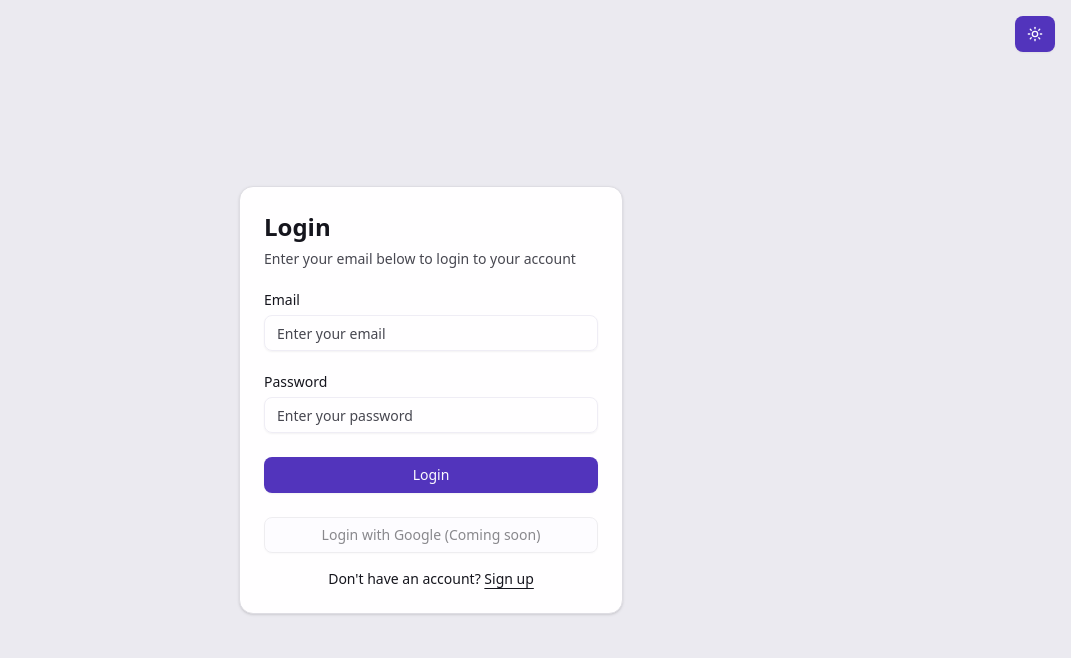
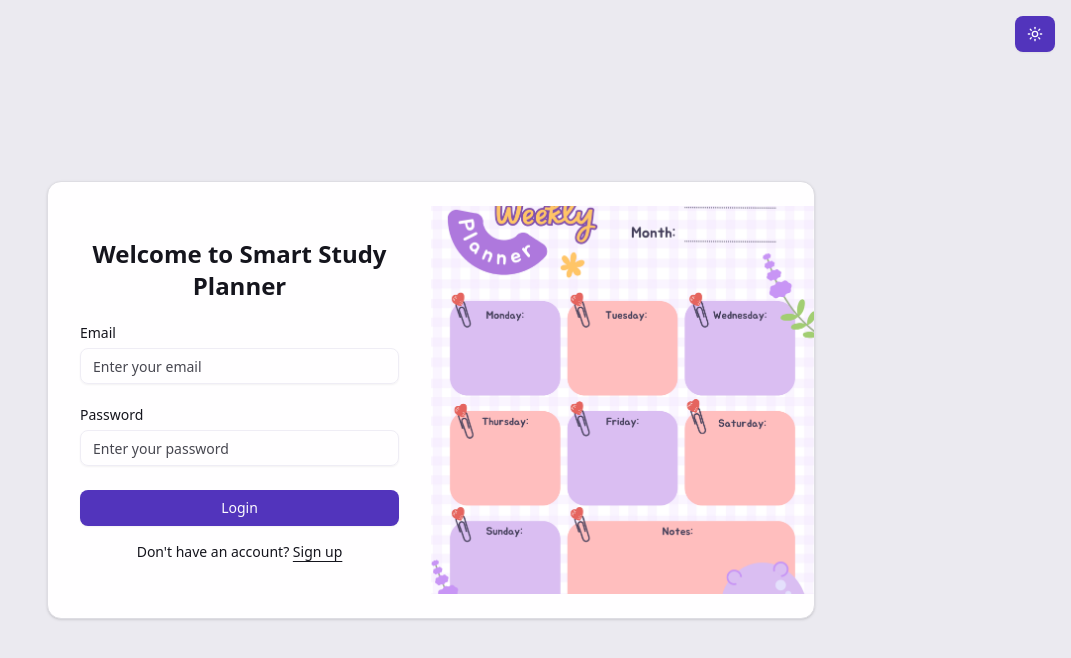
Before and after one commit to iltan987/smart-study-planner, a Next.js app: page /login in a window 1280 px wide. Shown: the top 658 px of the page, without its empty margins (209-1280 px from the left). Built offline with nearby package versions, Linux system fonts and the light colour scheme; no server answers.

Commit message:
login page design has been improved

```diff
--- a/src/app/(auth)/login/page.tsx
+++ b/src/app/(auth)/login/page.tsx
@@ -1,9 +1,8 @@
 import { LoginForm } from '@/components/auth/login-form';
-
-export default async function LoginPage() {
+export default function LoginPage() {
   return (
-    <div className="flex min-h-svh flex-col items-center justify-center gap-6 bg-muted p-6 md:p-10">
-      <div className="flex w-full max-w-sm flex-col gap-6">
+    <div className="flex min-h-svh flex-col items-center justify-center bg-muted p-6 md:p-10">
+      <div className="w-full max-w-sm md:max-w-3xl">
         <LoginForm />
       </div>
     </div>
--- a/src/components/auth/login-form.tsx
+++ b/src/components/auth/login-form.tsx
@@ -2,22 +2,18 @@
 
 import { login } from '@/actions/auth/login.action';
 import { RESPONSE_MESSAGES_SUCCESS } from '@/constants/response-messages';
+import { cn } from '@/lib/utils';
 import { loginSchema, type LoginSchema } from '@/schemas/auth/login.schema';
 import { zodResolver } from '@hookform/resolvers/zod';
 import { useSession } from 'next-auth/react';
+import Image from 'next/image';
 import Link from 'next/link';
 import { useRouter } from 'next/navigation';
 import { useTransition } from 'react';
 import { useForm } from 'react-hook-form';
 import { toast } from 'sonner';
 import { Button } from '../ui/button';
-import {
-  Card,
-  CardContent,
-  CardDescription,
-  CardHeader,
-  CardTitle,
-} from '../ui/card';
+import { Card, CardContent } from '../ui/card';
 import {
   Form,
   FormControl,
@@ -28,7 +24,13 @@ import {
 } from '../ui/form';
 import { Input } from '../ui/input';
 
-export function LoginForm() {
+export function LoginForm({
+  className,
+  ...props
+}: {
+  className?: string;
+  [key: string]: unknown;
+}) {
   const [isPending, startTransition] = useTransition();
   const { update } = useSession();
   const { push } = useRouter();
@@ -68,18 +70,18 @@ export function LoginForm() {
   };
 
   return (
+    <div className={cn('flex flex-col gap-6', className || '')} {...props}>
+      <Card className="overflow-hidden">
+        <CardContent className="grid p-0 md:grid-cols-2">
+          <Form {...form}>
+            <form onSubmit={form.handleSubmit(onSubmit)} className="p-6 md:p-8">
               <div className="flex flex-col gap-6">
-      <Card>
-        <CardHeader>
-          <CardTitle className="text-2xl">Login</CardTitle>
-          <CardDescription>
-            Enter your email below to login to your account
-          </CardDescription>
-        </CardHeader>
-        <CardContent>
-          <Form {...form}>
-            <form onSubmit={form.handleSubmit(onSubmit)}>
-              <div className="flex flex-col gap-6">
+                <div className="flex flex-col items-center text-center">
+                  <h1 className="text-2xl font-bold">
+                    Welcome to Smart Study Planner
+                  </h1>
+                </div>
+                <div className="grid gap-2">
                   <FormField
                     control={form.control}
                     name="email"
@@ -98,6 +100,8 @@ export function LoginForm() {
                       </FormItem>
                     )}
                   />
+                </div>
+                <div className="grid gap-2">
                   <FormField
                     control={form.control}
                     name="password"
@@ -116,11 +120,9 @@ export function LoginForm() {
                       </FormItem>
                     )}
                   />
+                </div>
                 <Button type="submit" disabled={isPending} className="w-full">
                   {isPending ? 'Logging in...' : 'Login'}
-                </Button>
-                <Button variant="outline" className="w-full" disabled>
-                  Login with Google (Coming soon)
                 </Button>
               </div>
               <div className="mt-4 text-center text-sm">
@@ -131,6 +133,14 @@ export function LoginForm() {
               </div>
             </form>
           </Form>
+          <div className="relative hidden bg-muted md:block">
+            <Image
+              src="/images/loginpage.png"
+              alt="Smart Study Planner"
+              className="absolute inset-0 h-full w-full object-cover dark:brightness-[0.2] dark:grayscale"
+              fill
+            />
+          </div>
         </CardContent>
       </Card>
     </div>
```
Lines whose indentation alone changed are shown as unchanged.
